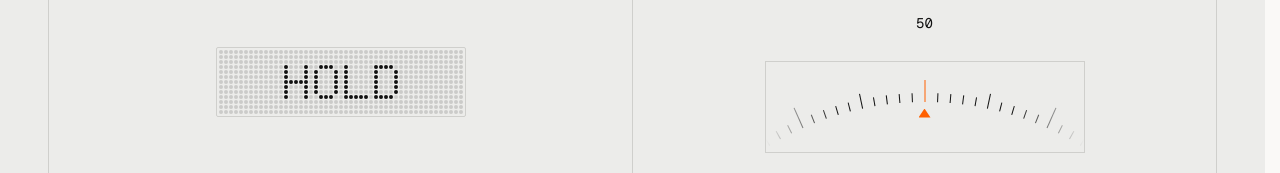
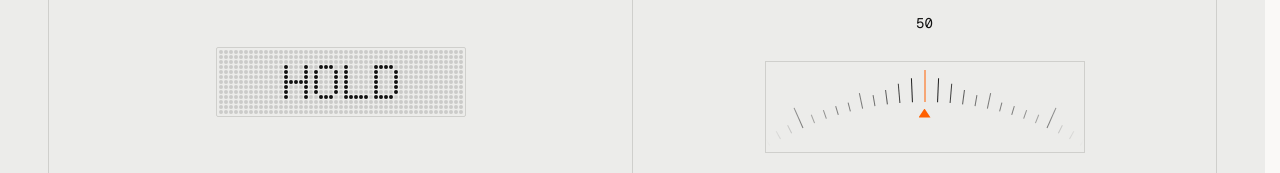
Before and after one commit to cagndz/agundez-me, a Next.js app: page /lab in a window 1280 px wide. Shown: the part 399-572 px from the top of the page. Built offline with nearby package versions, Linux system fonts and the light colour scheme.

Commit message:
feat(lab): magnify the ticks near the dial position

```diff
--- a/src/lab/demos/dial/constants.ts
+++ b/src/lab/demos/dial/constants.ts
@@ -17,3 +17,9 @@ export const TICK_HEIGHTS: Record<TickType, number> = {
 	minor: 9,
 }
 export const TICK_BOX_HEIGHT = 34
+export const SIGMA = 2
+export const TICK_GROW: Record<TickType, number> = {
+	major: 10,
+	mid: 17,
+	minor: 17,
+}
--- a/src/lab/demos/dial/tick.tsx
+++ b/src/lab/demos/dial/tick.tsx
@@ -1,12 +1,13 @@
-import { motion, type MotionValue } from 'motion/react'
+import { motion, useTransform, type MotionValue } from 'motion/react'
 import {
 	RADIUS,
+	TICK_GROW,
 	TICK_HEIGHTS,
 	DEGREES_PER_UNIT,
 	MIN,
 	TICK_BOX_HEIGHT,
 } from './constants'
-import { getTickType } from './utils'
+import { getProximity, getTickType } from './utils'
 
 type TickProps = {
 	unit: number
@@ -14,9 +15,23 @@ type TickProps = {
 	position: MotionValue<number>
 }
 
-export function Tick({ unit, isActive }: TickProps) {
+export function Tick({ unit, isActive, position }: TickProps) {
 	const tickType = getTickType(unit)
-	const height = TICK_HEIGHTS[tickType]
+	const baseHeight = TICK_HEIGHTS[tickType]
+	const growth = TICK_GROW[tickType]
+
+	const proximity = useTransform(position, (latest) =>
+		getProximity(unit - latest),
+	)
+
+	const scaleY = useTransform(proximity, (near) => {
+		const height = baseHeight + growth * near
+		return height / TICK_BOX_HEIGHT
+	})
+
+	const opacity = useTransform(proximity, (near) =>
+		tickType === 'major' ? 1 : 0.5 + 0.5 * near,
+	)
 
 	return (
 		<div
@@ -29,7 +44,7 @@ export function Tick({ unit, isActive }: TickProps) {
 		>
 			<motion.div
 				className={`h-full w-full origin-bottom ${isActive ? 'bg-accent' : 'bg-foreground'}`}
-				style={{ scaleY: height / TICK_BOX_HEIGHT }}
+				style={{ scaleY, opacity }}
 			/>
 		</div>
 	)
--- a/src/lab/demos/dial/utils.ts
+++ b/src/lab/demos/dial/utils.ts
@@ -1,4 +1,4 @@
-import { DEGREES_PER_UNIT, MAX, MIN, PX_PER_UNIT } from './constants'
+import { DEGREES_PER_UNIT, MAX, MIN, PX_PER_UNIT, SIGMA } from './constants'
 import type { TickType } from './types'
 
 export function pixelToPosition(pixel: number): number {
@@ -26,3 +26,7 @@ export function getTickType(unit: number): TickType {
 		return 'minor'
 	}
 }
+
+export function getProximity(distance: number): number {
+	return Math.exp(-(distance * distance) / (2 * SIGMA * SIGMA))
+}
```
